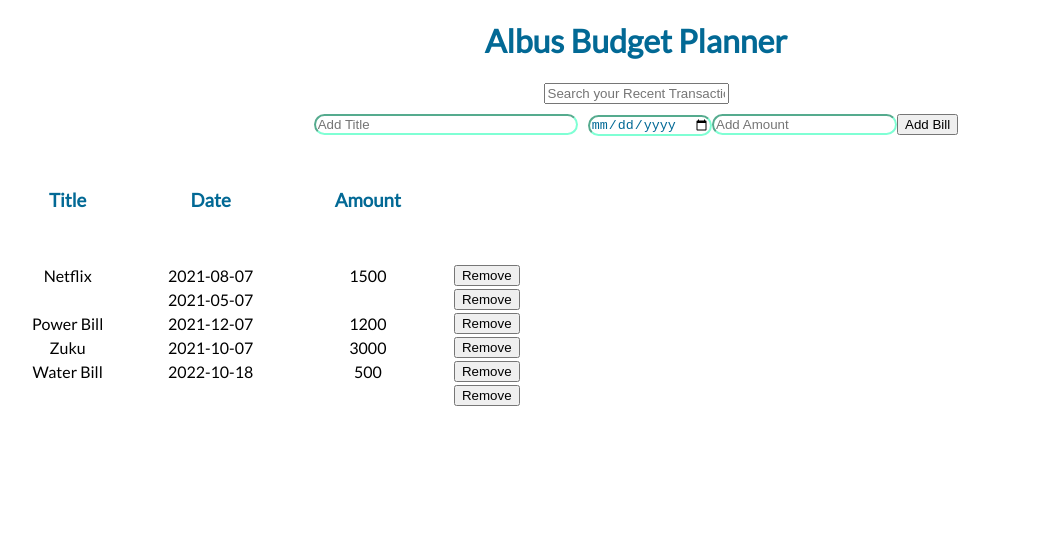
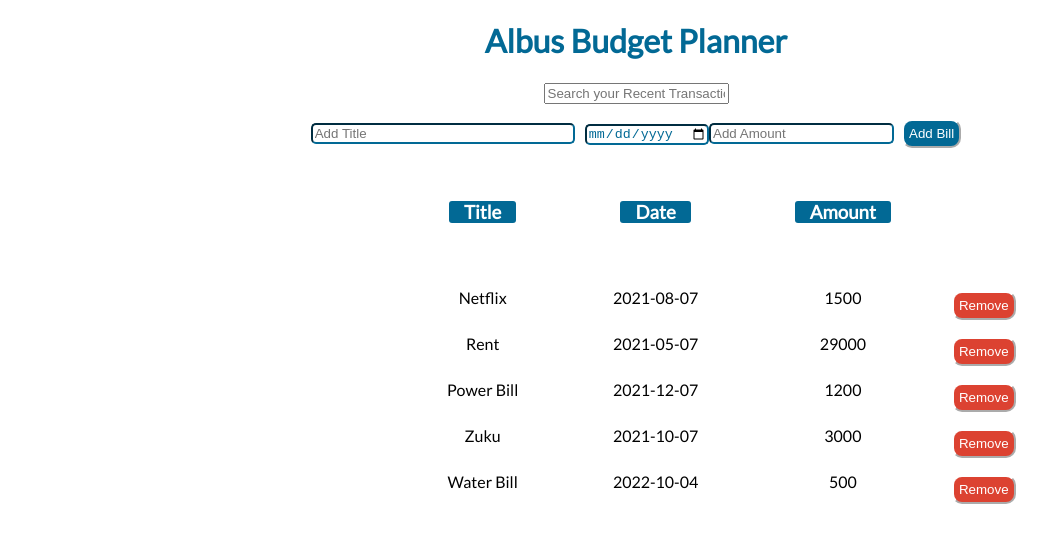
Before and after one commit to ChrisMwenda/budgeting-app, a React (Create React App) app: page / in a window 1280 px wide. Shown: the top 542 px of the page, without its empty margins (4-1051 px from the left). Built offline with nearby package versions, Linux system fonts and the light colour scheme; data requests are answered from the project's data file.

Commit message:
more styling

```diff
--- a/db.json
+++ b/db.json
@@ -8,9 +8,9 @@
     },
     {
       "id": 2,
-      " title": "Rent",
+      "title": "Rent",
       "date": "2021-05-07",
-      " amount": "29000"
+      "amount": "29000"
     },
     {
       "id": 3,
@@ -25,21 +25,11 @@
       "amount": "3000"
     },
     {
+      "bills": {},
       "title": "Water Bill",
-      "allDay": true,
-      "start": "",
-      "end": "",
+      "date": "2022-10-04",
       "amount": "500",
-      "date": "2022-10-18",
       "id": 5
-    },
-    {
-      "title": "",
-      "allDay": true,
-      "start": "",
-      "end": "",
-      "amount": "",
-      "id": 6
     }
   ]
 }
--- a/src/Components/AddBill.js
+++ b/src/Components/AddBill.js
@@ -16,7 +16,7 @@ return(
     <input className="inputFields" type="text" placeholder="Add Title" style={{ width: "20%", marginRight: "10px" }} required value={newBills.title} onChange={(e) => setNewBills({ ...newBills, title: e.target.value })} />
     <input className="inputFields" type="date"name="date"required value={newBills.date}  onChange={(e) => setNewBills({...newBills, date: e.target.value})}/>
     <input className="inputFields" type="text"name="amount" placeholder="Add Amount"required value={newBills.amount}  onChange={(e) => setNewBills({...newBills, amount: e.target.value})}/>
-   <button style={{ marginTop: "10px" }} type="submit "onClick={handleAddBill}>
+   <button className="AddBillBtn" type="submit "onClick={handleAddBill}>
         Add Bill
     </button>
   </form>
--- a/src/Components/Bill.js
+++ b/src/Components/Bill.js
@@ -1,4 +1,4 @@
-import React from "react";
+import React,{useEffect} from "react";
 
 function Bill({bill,search}){
 
@@ -15,9 +15,9 @@ function Bill({bill,search}){
                 <td>{trnsct.date}</td>
                 <td> {trnsct.amount}</td>
                 <button
-                  className="ui button"
+                  className="removeButton"
                   onClick={()=>{
-                    fetch("http://localhost:3000/bills" + trnsct.id, {
+                    fetch("http://localhost:3000/bills" , {
                       method: "DELETE",
                     });
                   }}
@@ -28,7 +28,7 @@ function Bill({bill,search}){
             );
           });
 
-        return <React.Fragment>{billInfo}</React.Fragment>;
+        return <React.Fragment className="billInfo">{billInfo}</React.Fragment>;
        }
 
 export default Bill;
--- a/src/Components/BillsList.js
+++ b/src/Components/BillsList.js
@@ -12,7 +12,7 @@ useEffect(() => {
     });
 }, []);
 return(
-<table className="ui celled striped padded table" style={{alignContent:"center"}}>
+<table className="paddedtable">
       <tbody>
         <tr>
           <th>
--- a/src/Components/MainContainer.js
+++ b/src/Components/MainContainer.js
@@ -1,32 +1,10 @@
-// import format from "date-fns/format";
-// import getDay from "date-fns/getDay";
-// import parse from "date-fns/parse";
-// import startOfWeek from "date-fns/startOfWeek";
 import React, { useState } from "react";
-// import { Calendar, dateFnsLocalizer } from "react-big-calendar";
-// import "react-big-calendar/lib/css/react-big-calendar.css";
-// import DatePicker from "react-datepicker";
-// import "react-datepicker/dist/react-datepicker.css";
+
 import BillsList from "./BillsList";
 import SearchBar from "./SearchBar";
 import AddBill from "./AddBill";
 
-// // Calendar dependancies:
-// const locales = {
-//     "en-US": require("date-fns/locale/en-US"),
-//   };
-//   const localizer = dateFnsLocalizer({
-//     format,
-//     parse,
-//     startOfWeek,
-//     getDay,
-//     locales,
-//   });
-
-  // function to fetch Bills FromDB:
-
-
-  const bills = fetch("http://localhost:3000/bills")
+const bills = fetch("http://localhost:3000/bills")
   .then((response)=>response.json())
   .then((data)=>(console.log(data)))
 
@@ -35,7 +13,7 @@ import AddBill from "./AddBill";
 
   // Function Component
 function MainContainer(){
-    const [newBills, setNewBills] = useState({ title: "", allDay: true,start: "", end: "", amount:""});
+    const [newBills, setNewBills] = useState({bills});
     // const [allBills, setAllBills] = useState(bills);
     const [search, setSearch] = useState("");
 
--- a/src/index.css
+++ b/src/index.css
@@ -22,19 +22,51 @@ color:#026995;
 }
 
 .tableHeader{
-  color:#026995;
+  background-color:#026995;
+  color:#ffffff;
+  padding-left: 15px;
+  padding-right: 15px;border-radius: 3px;
+
 }
 
 .inputFields{
-  border-radius: 15px;
-  border-color:aquamarine;
+  margin-top: 15px;
+  border-radius: 5px;
+  border-color:#026995;
   color: #026995;
 }
 
 .AddBillBtn{
-  border-radius: 15px;
+  margin-top: 15px;
+  margin-left: 8px;
+  border-radius: 10px;
   color:#ffffff;
   background-color: #026995;
   border-color:#ffffff;
+padding-left:8px;
+padding-right:8px;
+padding: 5px;
+}
 
+.TableHeaderRow{
+  background-color: #026995;
 }
+
+.paddedtable{
+  align-content:"center";
+  margin-left: 400px;
+}
+.billInfo{
+  color:#002839
+}
+.removeButton{
+  margin-top: 15px;
+  margin-left: 8px;
+  border-radius: 10px;
+  color:#ffffff;
+  background-color: #dc4231;
+  border-color:#ffffff;
+padding-left:8px;
+padding-right:8px;
+padding: 5px;
+}
```
